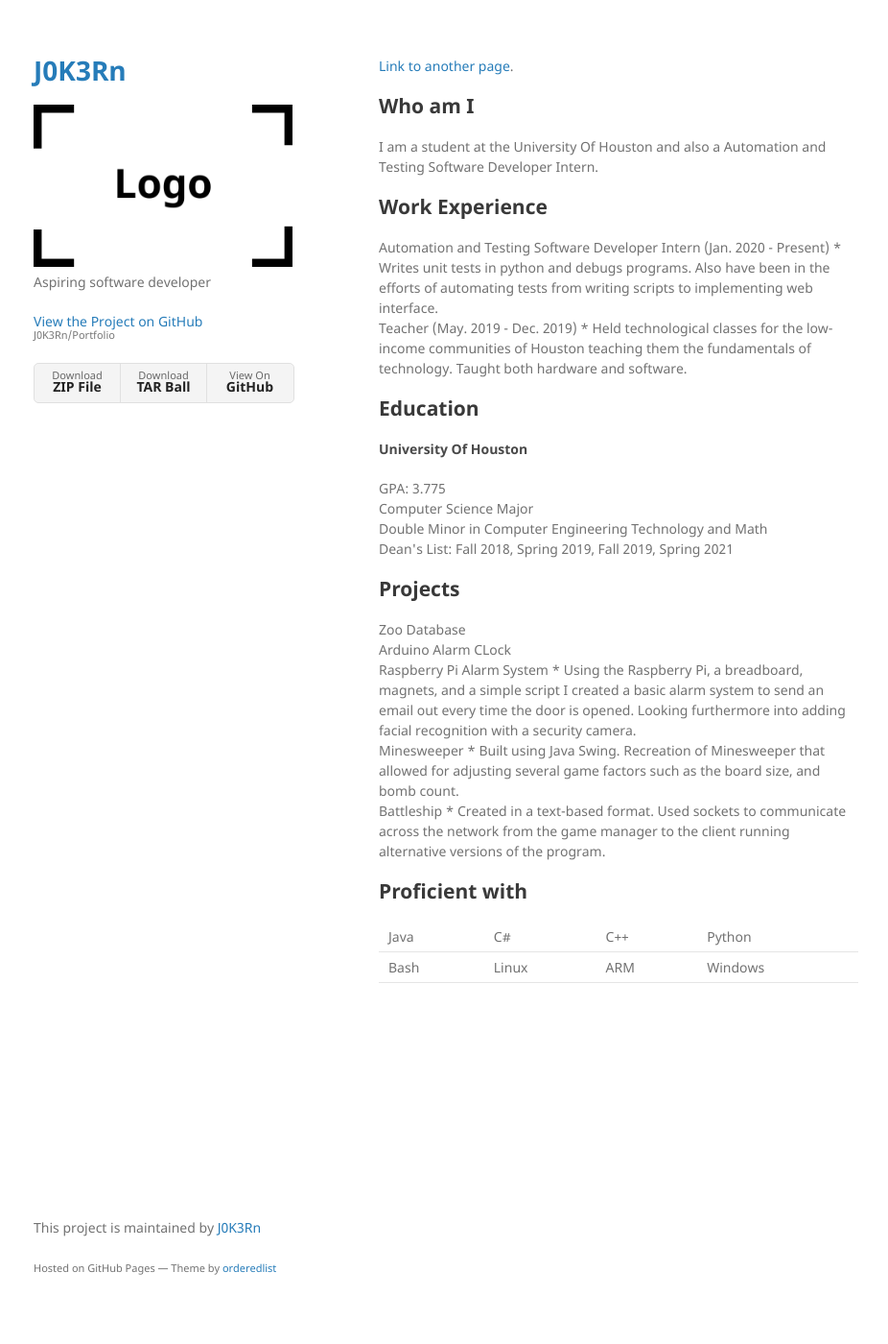
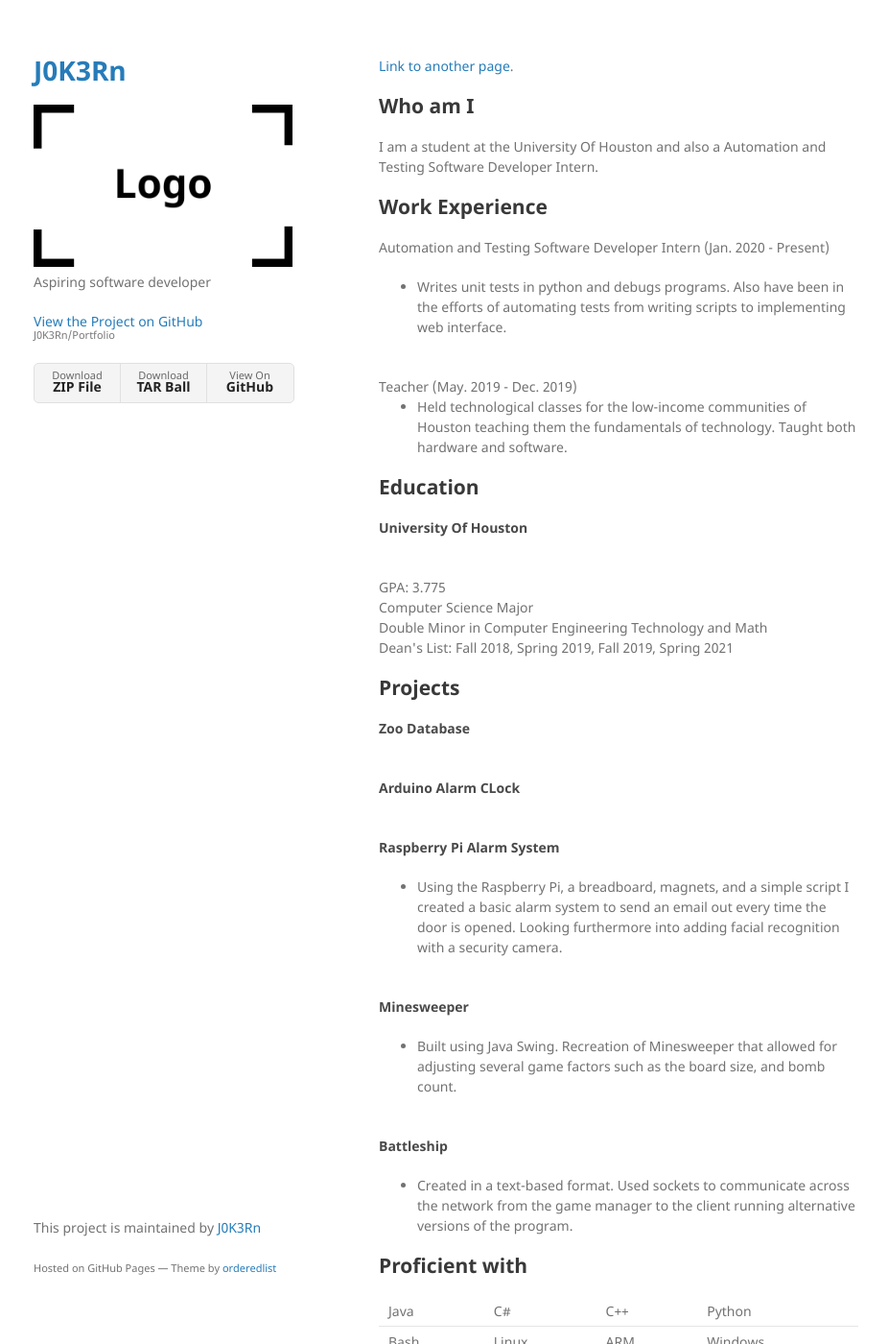
Before and after one commit to J0K3Rn/Portfolio, a Jekyll site: the page built from index.md, in a window 1280 px wide and 1400 px high. Shown: the whole window at 96% size, without its empty margins (175-1101 px from the left). Built offline with Jekyll 4.4.1, drawn with Linux system fonts in a browser that asks for light colours.

Commit message:
Updating formatting

```diff
--- a/index.md
+++ b/index.md
@@ -12,16 +12,15 @@ I am a student at the University Of Houston and also a Automation and Testing So
 
 <p>
 Automation and Testing Software Developer Intern (Jan. 2020 - Present)
-* Writes unit tests in python and debugs programs. Also have been in the efforts of automating tests from writing scripts to implementing web interface.<br>
+<ul><li>Writes unit tests in python and debugs programs. Also have been in the efforts of automating tests from writing scripts to implementing web interface.</li></ul><br>
 Teacher (May. 2019 - Dec. 2019)
-* Held technological classes for the low-income communities of Houston teaching them the fundamentals of technology. Taught both hardware and software.
+<ul><li>Held technological classes for the low-income communities of Houston teaching them the fundamentals of technology. Taught both hardware and software.</li></ul>
 </p>
 
 ## Education
 
-#### University Of Houston
-
 <p>
+<h4>University Of Houston</h4><br>
 GPA: 3.775<br>
 Computer Science Major<br>
 Double Minor in Computer Engineering Technology and Math<br>
@@ -31,14 +30,14 @@ Dean's List: Fall 2018, Spring 2019, Fall 2019, Spring 2021
 ## Projects
 
 <p>
-Zoo Database<br>
-Arduino Alarm CLock<br>
-Raspberry Pi Alarm System
-* Using the Raspberry Pi, a breadboard, magnets, and a simple script I created a basic alarm system to send an email out every time the door is opened. Looking furthermore into adding facial recognition with a security camera.<br>
-Minesweeper
-* Built using Java Swing. Recreation of Minesweeper that allowed for adjusting several game factors such as the board size, and bomb count.<br>
-Battleship
-* Created in a text-based format. Used sockets to communicate across the network from the game manager to the client running alternative versions of the program.
+<h4>Zoo Database</h4><br>
+<h4>Arduino Alarm CLock</h4><br>
+<h4>Raspberry Pi Alarm System</h4>
+<ul><li>Using the Raspberry Pi, a breadboard, magnets, and a simple script I created a basic alarm system to send an email out every time the door is opened. Looking furthermore into adding facial recognition with a security camera.</li></ul><br>
+<h4>Minesweeper</h4>
+<ul><li>Built using Java Swing. Recreation of Minesweeper that allowed for adjusting several game factors such as the board size, and bomb count.</li></ul><br>
+<h4>Battleship</h4>
+<ul><li>Created in a text-based format. Used sockets to communicate across the network from the game manager to the client running alternative versions of the program.</li></ul>
 </p>
 
 ## Proficient with
```
